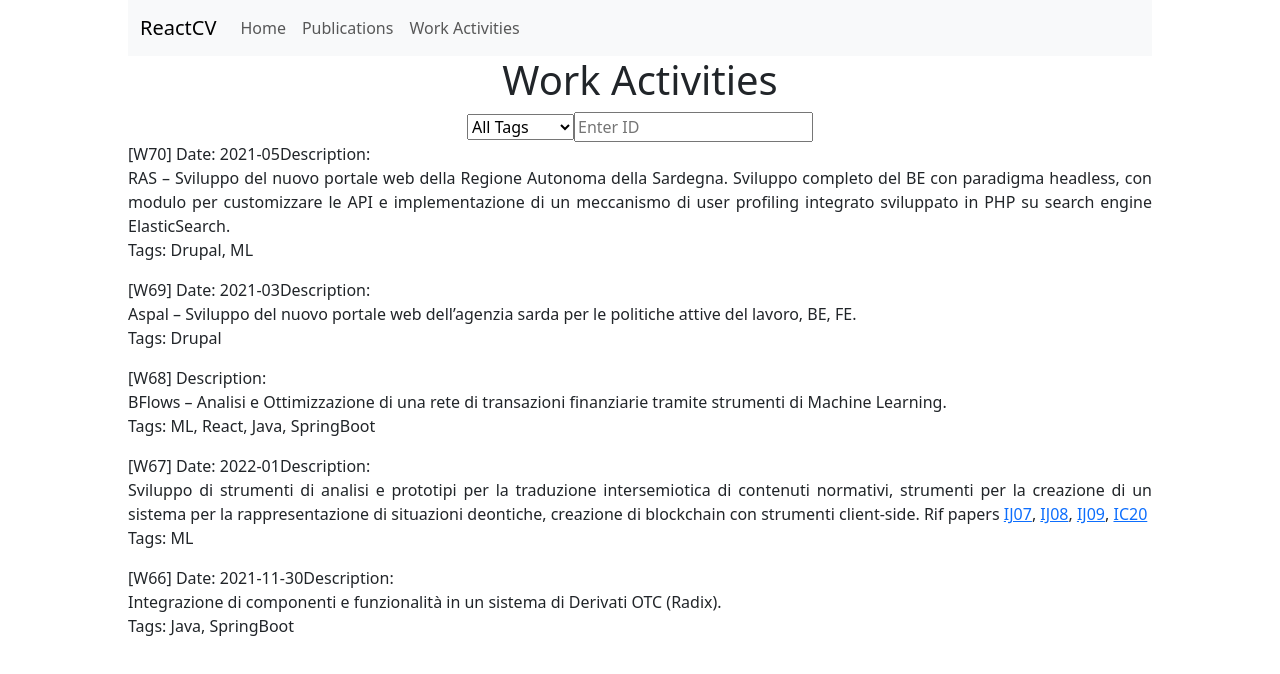
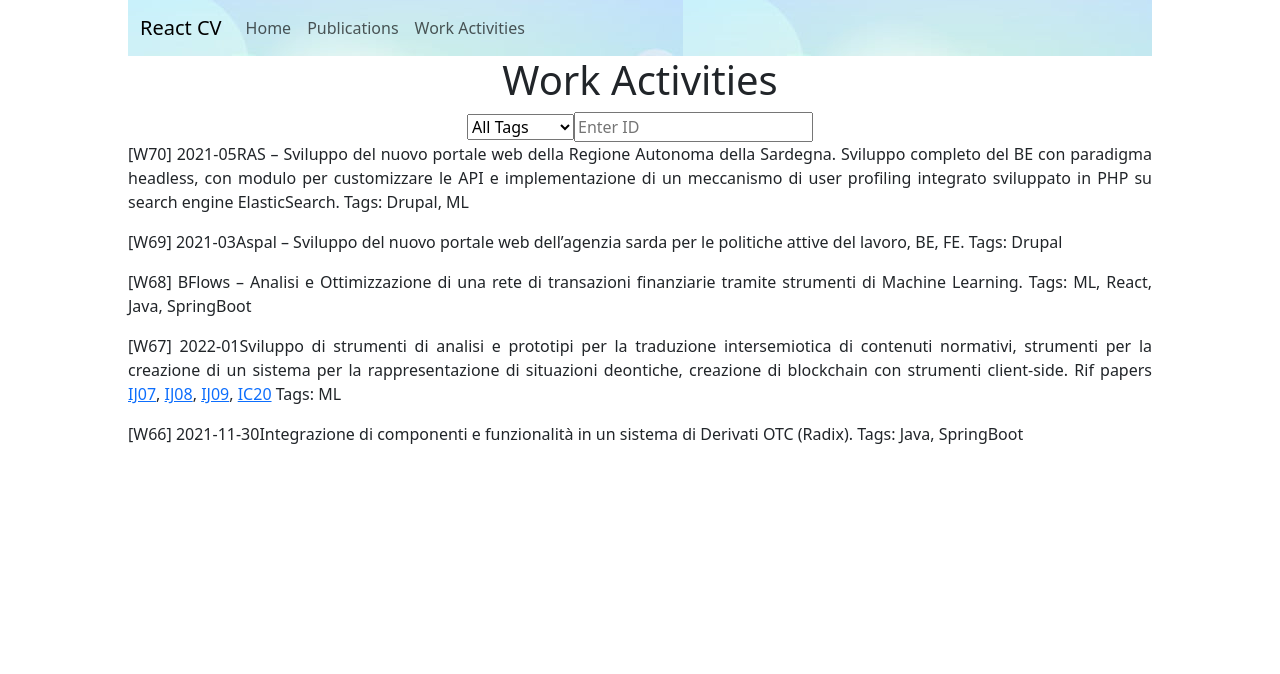
Before and after one commit to artsakenos/ReactCV, a React (Create React App) app: page /work-activities in a window 1280 px wide. Shown: the top 674 px of the page. Built offline with nearby package versions, Linux system fonts and the light colour scheme.

Commit message:
Styling Per quanto ne possa il mio buon gusto.

```diff
--- a/src/App.js
+++ b/src/App.js
@@ -1,12 +1,6 @@
 import "./styles.css";
 import React from "react";
-import {
-  BrowserRouter as Router,
-  Routes,
-  Route,
-  Link,
-  useNavigate
-} from "react-router-dom";
+import { BrowserRouter as Router, Routes, Route } from "react-router-dom";
 import Home from "./content/Home";
 import Publications from "./content/Publications";
 import WorkActivities from "./content/WorkActivities";
--- a/src/NavBar.js
+++ b/src/NavBar.js
@@ -4,10 +4,10 @@ const NavBar = () => {
   const navigate = useNavigate();
 
   return (
-    <nav className="navbar navbar-expand-lg navbar-light bg-light">
+    <nav className="navbar navbar-expand-lg navbar-light bg-light navbar-background">
       <div className="container">
         <Link className="navbar-brand" to="/">
-          ReactCV
+          React CV
         </Link>
         <button
           className="navbar-toggler"
--- a/src/components/Helpers.js
+++ b/src/components/Helpers.js
@@ -18,13 +18,13 @@ export const automaticLinks = (description) => {
   const linkPattern = /\[(\w+)\]/g;
   return (
     <>
-      <div
+      <span
         dangerouslySetInnerHTML={{
           __html: description.replace(linkPattern, (match, id) => {
             return "<a href='/publications?id=" + match + "'>" + id + "</a>";
           })
         }}
-      ></div>
+      ></span>
     </>
   );
 };
--- a/src/components/WorkActivity.js
+++ b/src/components/WorkActivity.js
@@ -4,9 +4,9 @@ import { automaticLinks } from "./Helpers";
 function WorkActivity({ id, date, description, tags }) {
   return (
     <div className="item-container">
-      {id} {date && <span>Date: {date}</span>}
-      <span>Description: {automaticLinks(description)}</span>
-      <span>Tags: {tags.join(", ")}</span>
+      {id} {date}
+      {automaticLinks(description)}
+      <span> Tags: {tags.join(", ")} </span>
     </div>
   );
 }
--- a/src/content/Publications.js
+++ b/src/content/Publications.js
@@ -29,24 +29,12 @@ export default function Publications() {
   const types = Array.from(new Set(publicationsData.map((p) => p.type)));
 
   const filteredPublications = publicationsData
-    .filter((publication) => {
-      if (selectedType && publication.type !== selectedType) {
-        return false;
-      }
-      if (selectedId && publication.id.indexOf(selectedId) === -1) {
-        return false;
-      }
-      return true;
-    })
-    .sort((a, b) => {
-      if (a.id < b.id) {
-        return -1;
-      }
-      if (a.id > b.id) {
-        return 1;
-      }
-      return 0;
-    });
+    .filter(
+      ({ type, id }) =>
+        (!selectedType || type === selectedType) &&
+        (!selectedId || id.includes(selectedId))
+    )
+    .sort((a, b) => a.id.localeCompare(b.id));
 
   return (
     <div>
--- a/src/styles.css
+++ b/src/styles.css
@@ -2,6 +2,10 @@
   text-align: center;
   max-width: 1024px;
   margin: auto;
+}
+
+.navbar-background {
+  background-image: url("/images/pngtree-beautiful-bokeh-background-with-soft-color-image_351546.jpg");
 }
 
 .item-container {
```
Also changed, not shown: public/images/pngtree-beautiful-bokeh-background-with-soft-color-image_351546.jpg (added).
